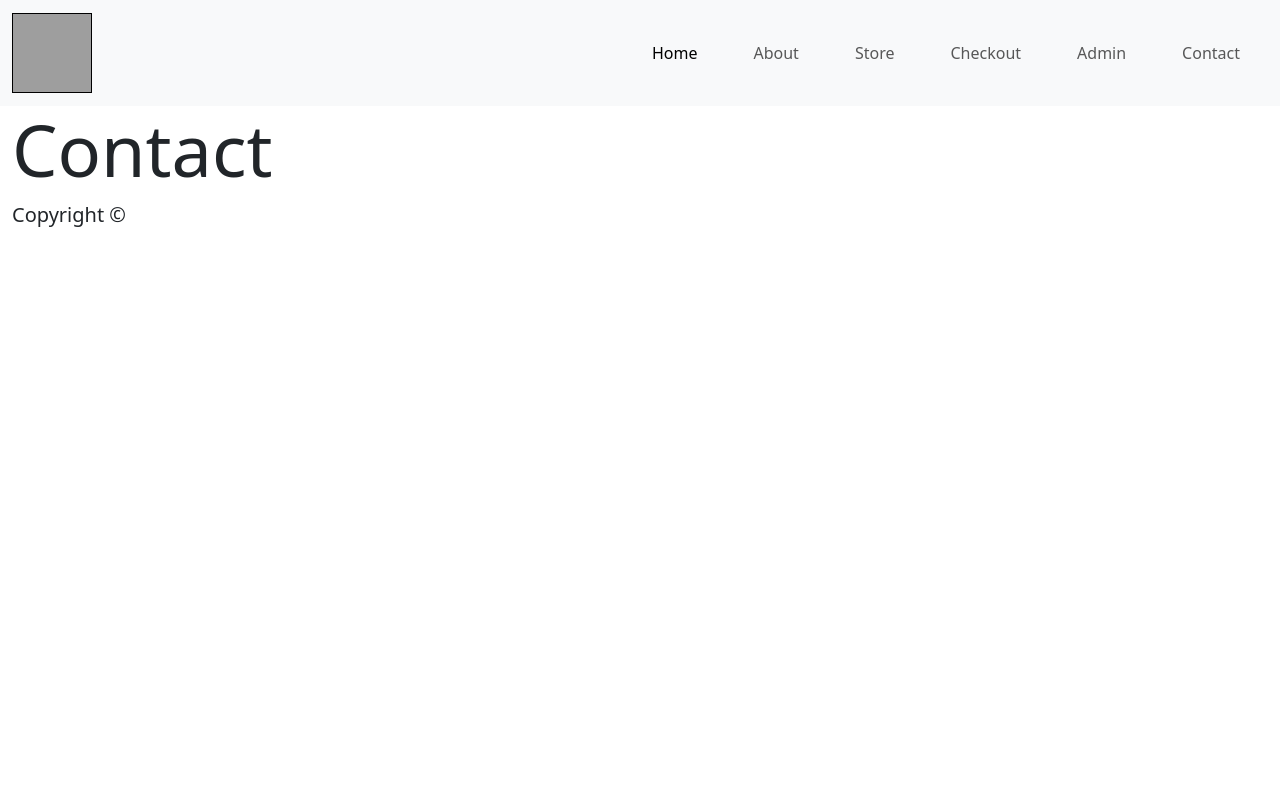
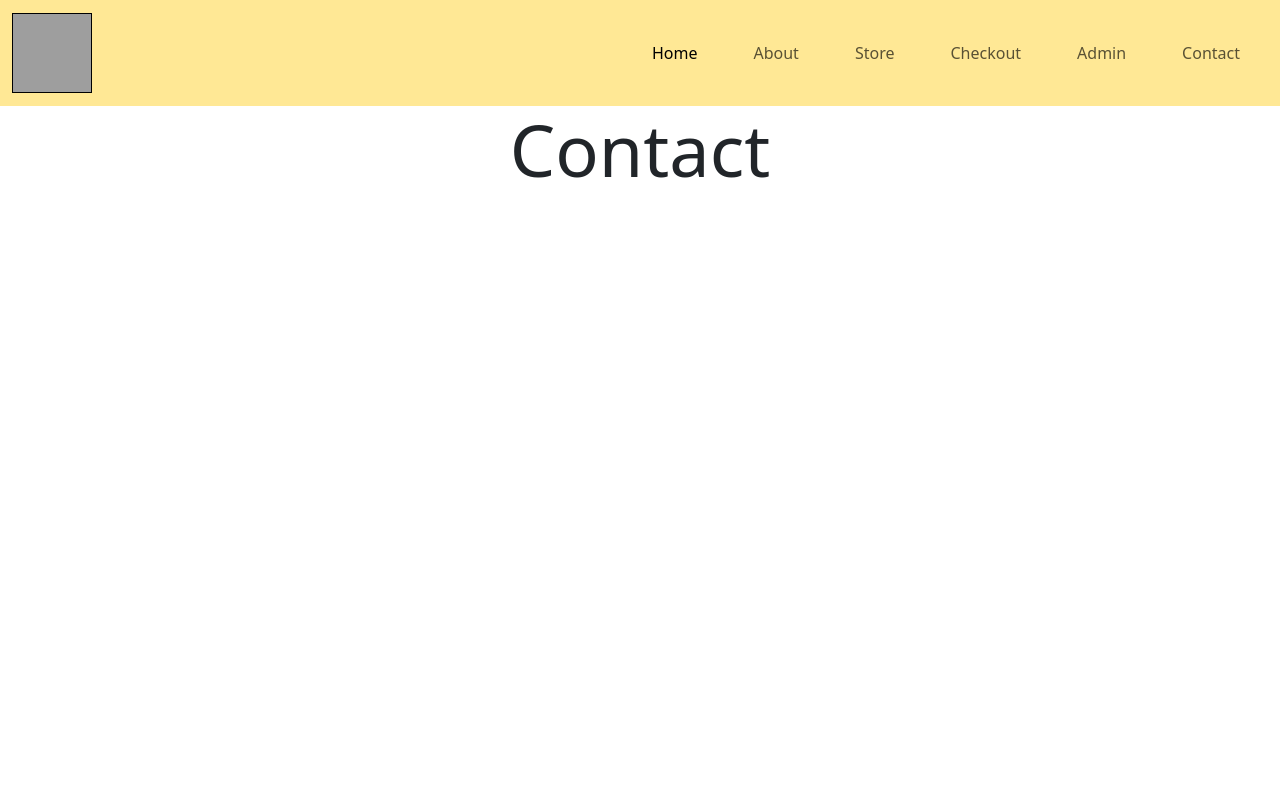
Before and after one commit to Joshua-Langeveldt/ClassEcommercePro, a plain HTML site: page html/contact.html in a window 1280 px wide. Shown: the top 800 px of the page. Drawn offline with nearby package versions, Linux system fonts and the light colour scheme; grey boxes are pictures that could not be loaded; files whose address does not match are found by name.

Commit message:
Updated Content

```diff
--- a/css/styles.css
+++ b/css/styles.css
@@ -12,8 +12,8 @@
 }
 
 /* NavBar */
-.navbar {
-
+.navbar{
+    background-color: #ffca0b6e;
     & img[alt='mainLogo'] {
         width: 5rem;
         height: 5rem;
@@ -22,6 +22,31 @@
 }
 
 .nav-item {
-
     margin: 20px;
 }
+
+/* All The Images */
+img {
+
+    aspect-ratio: 1;
+    object-fit: cover;
+    object-position: center;
+}
+
+:is(h2) {
+
+    text-align: center;
+}
+
+/* Footer */
+footer{
+
+    text-align: center;
+    background-color: #ffca0b6e;
+}
+
+/* Display Grid */
+body {
+    display: grid;
+    grid-template-rows: auto minmax(100%, 100dvh) auto;
+}
--- a/html/contact.html
+++ b/html/contact.html
@@ -12,9 +12,9 @@
 </head>
 <body>
        <!-- NavBar -->
-       <nav class="navbar navbar-expand-lg bg-body-tertiary">
+       <nav class="navbar navbar-expand-lg sticky-top">
         <div class="container-fluid">
-          <a class="navbar-brand" href="#"><img class="img-fluid" src="https://joshua-langeveldt.github.io/images/images/Logo/AltLogo.png" alt="mainLogo"></a>
+          <a class="navbar-brand" href="../index.html"><img class="img-fluid" src="https://joshua-langeveldt.github.io/images/images/Logo/AltLogo.png" alt="mainLogo"></a>
           <button class="navbar-toggler" type="button" data-bs-toggle="collapse" data-bs-target="#navbarNav" aria-controls="navbarNav" aria-expanded="false" aria-label="Toggle navigation">
             <span class="navbar-toggler-icon"></span>
           </button>
```
Also changed, not shown: html/about.html (+2 -2 lines), html/admin.html (+2 -2 lines), html/checkout.html (+2 -2 lines), html/products.html (+2 -2 lines), index.html (+1 -1 lines).
